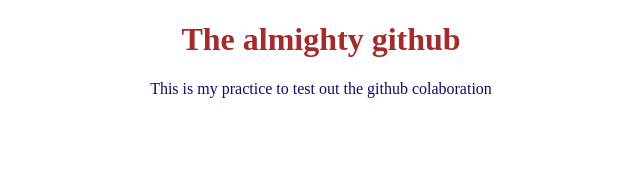
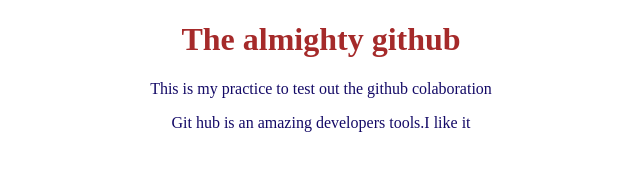
Before and after one commit to yasefa1/class, a plain HTML site: page index.html in a window 1280 px wide. Shown: the whole page, without its empty margins (319-959 px from the left). Drawn offline with Linux system fonts and the light colour scheme.

Commit message:
Update index.html

```diff
--- a/index.html
+++ b/index.html
@@ -9,6 +9,7 @@
 <body>
     <h1>The almighty github</h1>
     <p>This is my practice to test out the github colaboration</p>
+    <P>Git hub is an amazing developers tools.I like it</P>
     <script src="JS/jquery-3-7-1.js"></script>
 <script src="JS/script.js"></script>
 </body>
```
